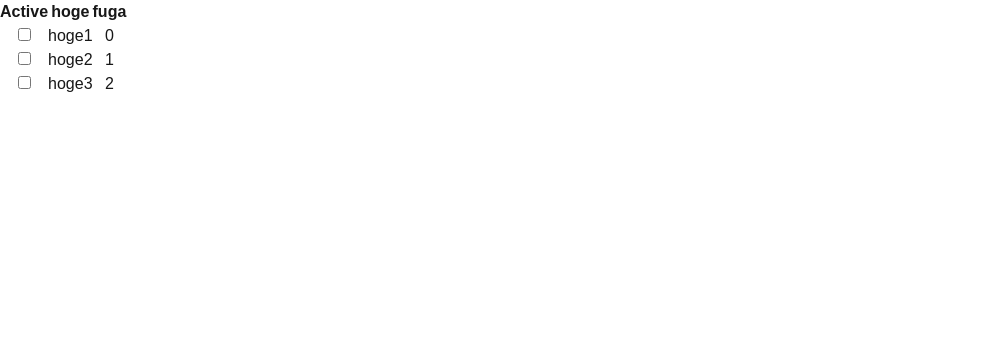
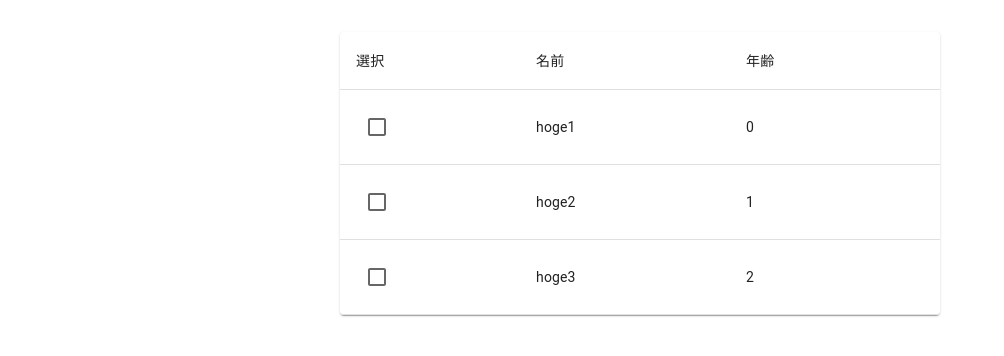
Before and after one commit to ysdzm/nitech-daigakuin-rishu-checker, a Next.js app: page / in a window 1280 px wide. Shown: the top 356 px of the page, without its empty margins (0-1004 px from the left). Built offline with nearby package versions, Linux system fonts and the light colour scheme.

Commit message:
fix: Material UIを使用してテーブルを表示するように修正

```diff
--- a/app/page.tsx
+++ b/app/page.tsx
@@ -1,11 +1,30 @@
 'use client';
 
-import { createColumnHelper, getCoreRowModel, useReactTable, getSortedRowModel } from '@tanstack/react-table';
-import { ShowTable } from '@/components/ShowTable';
-import { useState, useEffect } from 'react';
+import {
+  createColumnHelper,
+  getCoreRowModel,
+  useReactTable,
+  getSortedRowModel
+} from '@tanstack/react-table';
+import {
+  Table,
+  TableBody,
+  TableCell,
+  TableContainer,
+  TableHead,
+  TableRow,
+  Paper,
+  TableSortLabel,
+  Checkbox
+} from "@mui/material";
+import {
+  useState,
+  useEffect
+} from 'react';
 
 // テーブルデータの型を定義
 type TestTable = {
+  id: number;
   hoge: string;
   fuga: number;
   isActive: boolean;
@@ -69,5 +88,36 @@ export default function Page() {
     enableRowSelection: (row) => row.original.isActive,
   });
 
-  return <ShowTable table={table} />;
+  return (
+    <TableContainer component={Paper} sx={{ maxWidth: 600, margin: "auto", mt: 4 }}>
+      <Table>
+        <TableHead>
+          <TableRow>
+            <TableCell>選択</TableCell>
+            <TableCell>
+              <TableSortLabel>
+                名前
+              </TableSortLabel>
+            </TableCell>
+            <TableCell>
+              <TableSortLabel>
+                年齢
+              </TableSortLabel>
+            </TableCell>
+          </TableRow>
+        </TableHead>
+        <TableBody>
+          {data.map((row) => (
+            <TableRow key={row.id}>
+              <TableCell>
+                <Checkbox />
+              </TableCell>
+              <TableCell>{row.hoge}</TableCell>
+              <TableCell>{row.fuga}</TableCell>
+            </TableRow>
+          ))}
+        </TableBody>
+      </Table>
+    </TableContainer>
+  );
 }
--- a/package.json
+++ b/package.json
@@ -9,6 +9,9 @@
     "lint": "next lint"
   },
   "dependencies": {
+    "@emotion/react": "^11.14.0",
+    "@emotion/styled": "^11.14.0",
+    "@mui/material": "^6.4.6",
     "@tanstack/react-table": "^8.21.2",
     "next": "15.2.0",
     "react": "^19.0.0",
```
Also changed, not shown: 1 other file (tests, documents, lock files or other folders).
